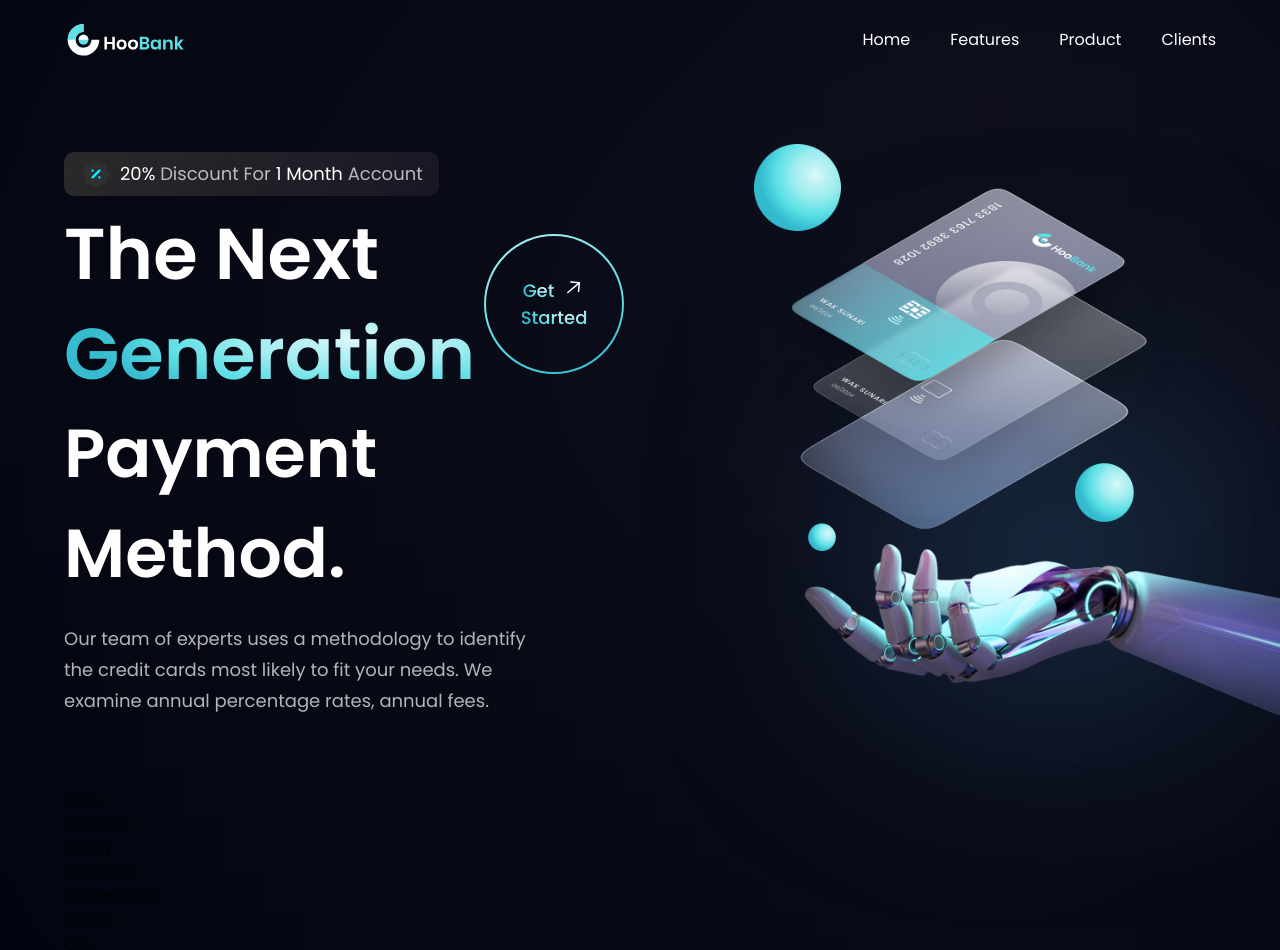
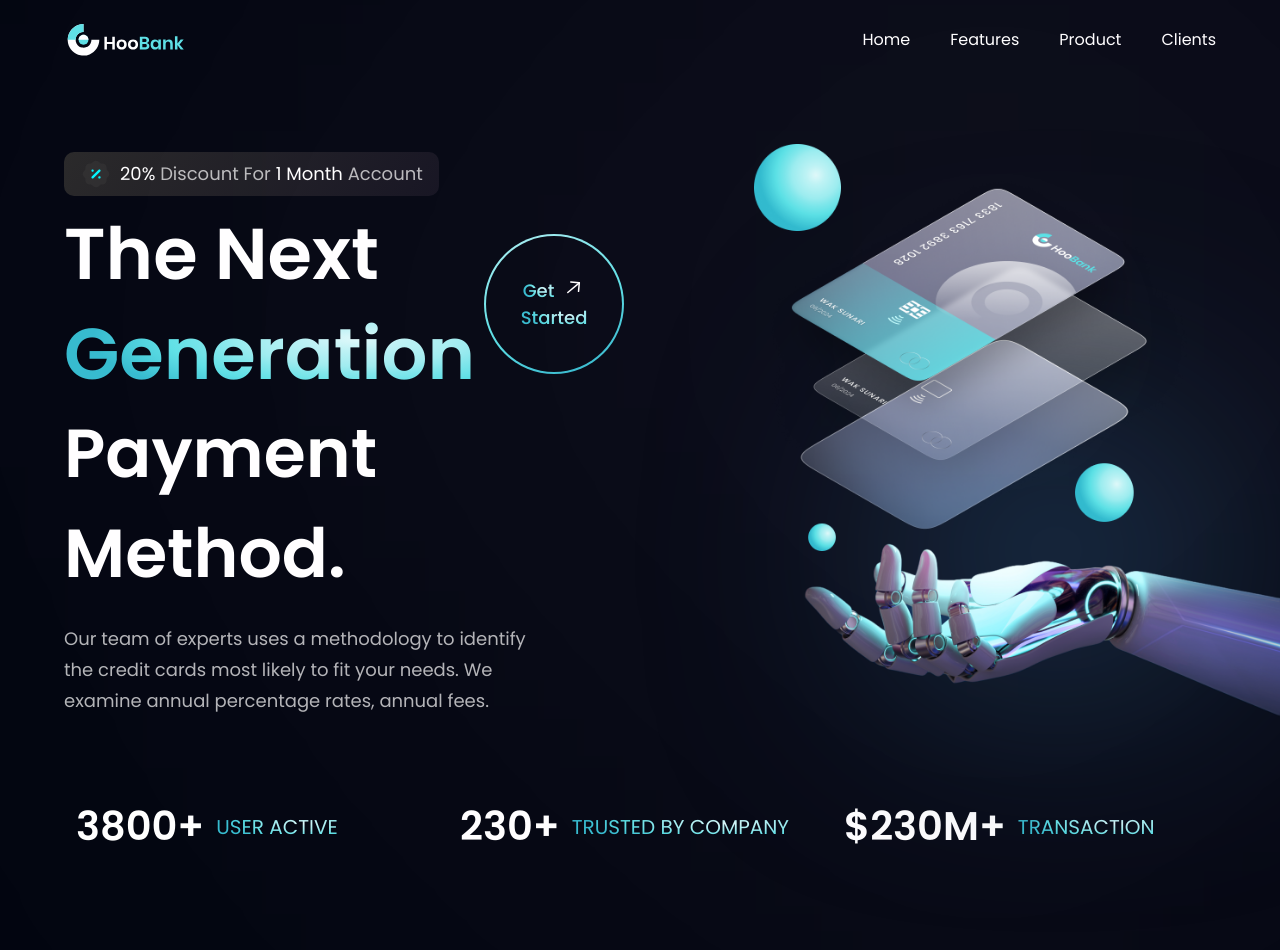
Before and after one commit to deltanode/modern-react-tailwind-app, a React (Vite) app: page / in a window 1280 px wide. Shown: the top 950 px of the page. Built offline with nearby package versions, Linux system fonts and the light colour scheme.

Commit message:
Add States Section

```diff
--- a/src/components/Stats.jsx
+++ b/src/components/Stats.jsx
@@ -1,7 +1,15 @@
-import React from "react"
+import { stats } from "../constants"
+import style from "../style"
 
-const Stats = () => {
-  return <div>Stats</div>
-}
+const Stats = () => (
+  <section className={`${style.flexCenter} flex-row flex-wrap sm:mb-20 mb-6`}>
+    {stats.map(state => (
+      <div key={state.id} className="flex-1 flex justify-start items-center flex-row m-3">
+        <h4 className="font-poppins font-semibold xs:text-[40px] text-[30px] xs:leading-[53px] leading-[43px] text-white">{state.value}</h4>
+        <p className="font-poppins font-normal xs:text-[20px] text-[15px] xs:leading-[26px] leading-[21px] text-gradient uppercase ml-3">{state.title}</p>
+      </div>
+    ))}
+  </section>
+)
 
 export default Stats
```
